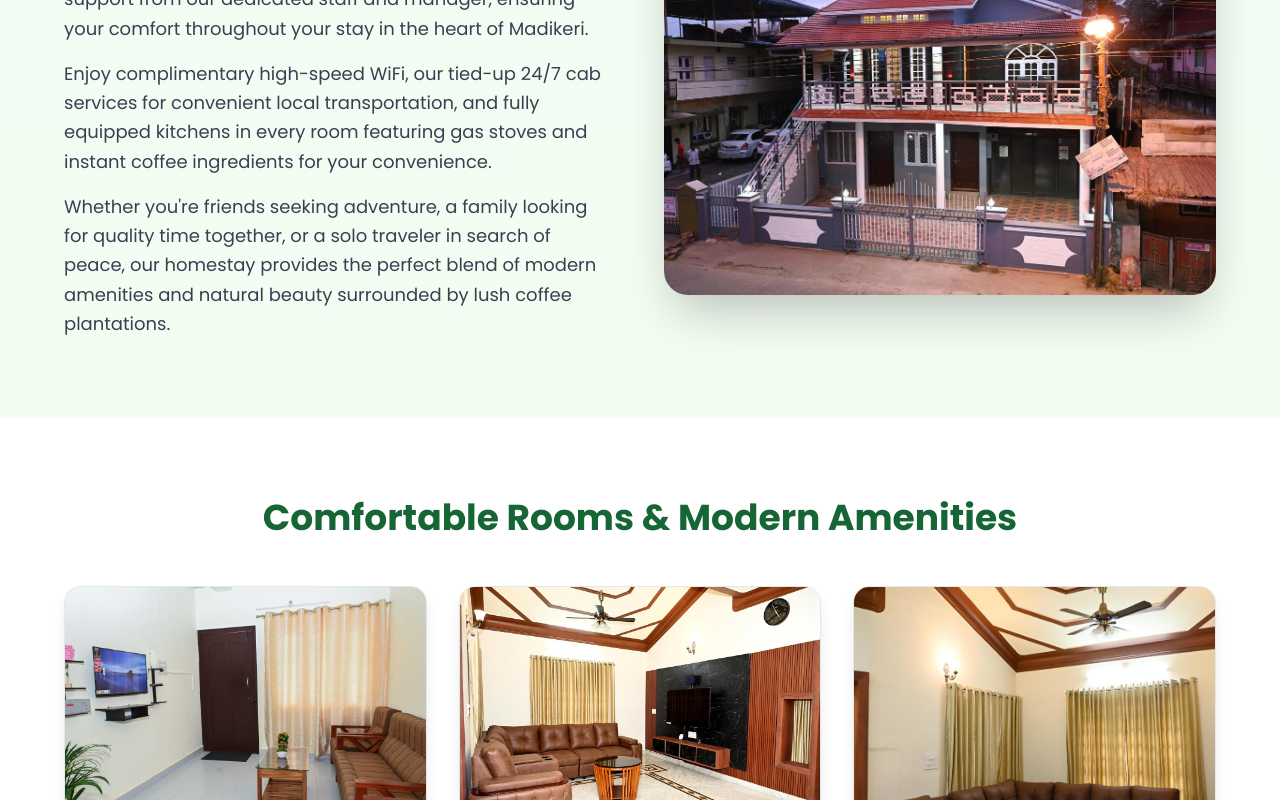
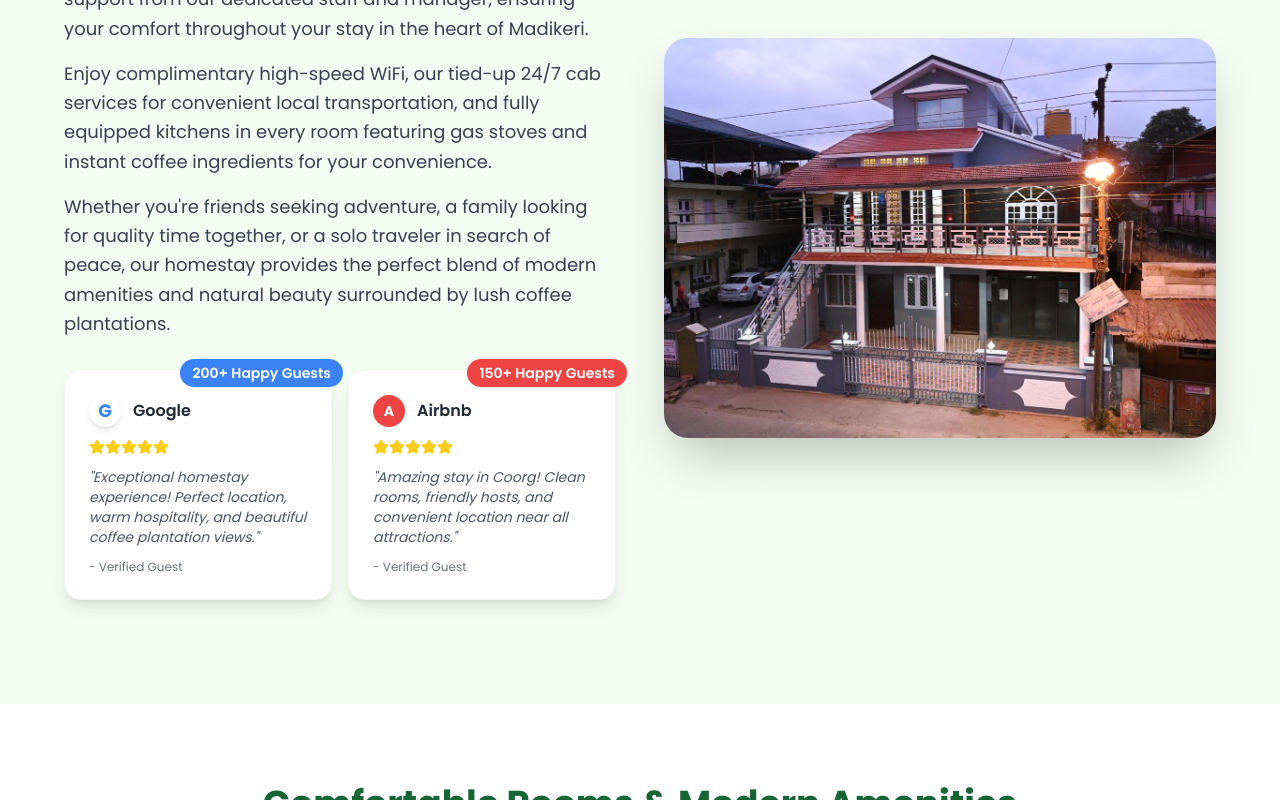
Before and after one commit to imAneeshD/coorg-escape-webpage, a React (Vite) app: page / in a window 1280 px wide. Shown: the part 1029-1829 px from the top of the page. Built offline with nearby package versions, Linux system fonts and the light colour scheme; no server answers.

Commit message:
Add Google and Airbnb reviews
Added 5-star Google and Airbnb reviews to the about section.

```diff
--- a/src/pages/Index.tsx
+++ b/src/pages/Index.tsx
@@ -91,7 +91,7 @@ const AboutSection = () => (
           <h2 className="text-3xl md:text-4xl font-bold text-green-800 mb-6">
             Experience Authentic Coorgi Hospitality
           </h2>
-          <div className="space-y-4 text-gray-700 text-lg leading-relaxed">
+          <div className="space-y-4 text-gray-700 text-lg leading-relaxed mb-8">
             <p>
               At Kuppendare Homestay, we provide exceptional 24/7 support from our dedicated staff and manager,
               ensuring your comfort throughout your stay in the heart of Madikeri.
@@ -105,6 +105,53 @@ const AboutSection = () => (
               in search of peace, our homestay provides the perfect blend of modern amenities and natural beauty
               surrounded by lush coffee plantations.
             </p>
+          </div>
+
+          {/* Google and Airbnb Reviews */}
+          <div className="grid md:grid-cols-2 gap-4 mb-6">
+            {/* Google Review */}
+            <div className="relative bg-white rounded-2xl shadow-lg p-6 border border-gray-100">
+              <div className="absolute -top-3 -right-3 bg-blue-500 text-white px-3 py-1 rounded-full text-sm font-semibold">
+                200+ Happy Guests
+              </div>
+              <div className="flex items-center gap-3 mb-3">
+                <div className="w-8 h-8 bg-white rounded-full flex items-center justify-center shadow-md">
+                  <span className="text-blue-500 font-bold text-lg">G</span>
+                </div>
+                <span className="font-semibold text-gray-800">Google</span>
+              </div>
+              <div className="flex mb-3">
+                {[...Array(5)].map((_, i) => (
+                  <Star key={i} className="w-4 h-4 fill-yellow-400 text-yellow-400" />
+                ))}
+              </div>
+              <p className="text-gray-600 text-sm italic mb-3">
+                "Exceptional homestay experience! Perfect location, warm hospitality, and beautiful coffee plantation views."
+              </p>
+              <p className="text-xs text-gray-500">- Verified Guest</p>
+            </div>
+
+            {/* Airbnb Review */}
+            <div className="relative bg-white rounded-2xl shadow-lg p-6 border border-gray-100">
+              <div className="absolute -top-3 -right-3 bg-red-500 text-white px-3 py-1 rounded-full text-sm font-semibold">
+                150+ Happy Guests
+              </div>
+              <div className="flex items-center gap-3 mb-3">
+                <div className="w-8 h-8 bg-red-500 rounded-full flex items-center justify-center">
+                  <span className="text-white font-bold text-sm">A</span>
+                </div>
+                <span className="font-semibold text-gray-800">Airbnb</span>
+              </div>
+              <div className="flex mb-3">
+                {[...Array(5)].map((_, i) => (
+                  <Star key={i} className="w-4 h-4 fill-yellow-400 text-yellow-400" />
+                ))}
+              </div>
+              <p className="text-gray-600 text-sm italic mb-3">
+                "Amazing stay in Coorg! Clean rooms, friendly hosts, and convenient location near all attractions."
+              </p>
+              <p className="text-xs text-gray-500">- Verified Guest</p>
+            </div>
           </div>
         </div>
         <div className="order-1 lg:order-2">
```
